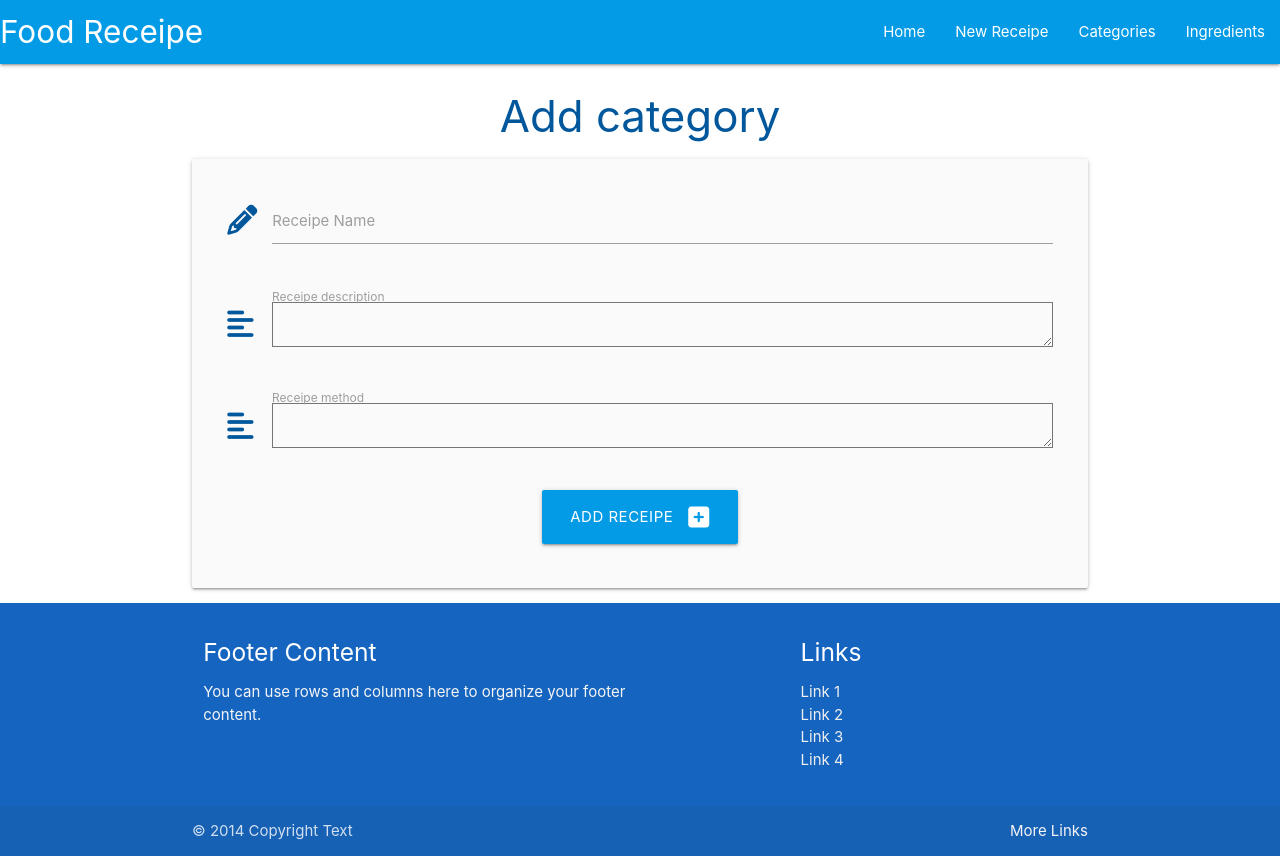
After one commit to Mark-Assessment/f-gama-foodrecipe-m3-2, a Flask app: page /add_receipe in a window 1280 px wide. The commit adds this page. Run offline with Flask 3, Linux system fonts and the light colour scheme.

Commit message:
Add receipe feature

```diff
--- a/foodreceipe/routes.py
+++ b/foodreceipe/routes.py
@@ -74,3 +74,21 @@ def delete_ingredients(ingredients_id):
     db.session.delete(ingredients)
     db.session.commit()
     return redirect(url_for("ingredients"))
+
+
+@app.route("/add_receipe", methods=["GET", "POST"])
+def add_receipe():
+    categories = list(Category.query.order_by(Category.category_name).all())
+    ingredients = list(Ingredients.query.order_by(Ingredients.ingredient_name).all())
+    if request.method == "POST":
+        receipes = Receipe(
+            receipe_name=request.form.get("receipe_name"),
+            receipe_description=request.form.get("receipe_description"),
+            prep_method=request.form.get("prep_method"),
+            ingredients_id=request.form.get("ingredients_id"),
+            category_id=request.form.get("category_id")
+        )
+        db.session.add(receipes)
+        db.session.commit()
+        return redirect(url_for("home"))
+    return render_template("add_receipe.html", categories=categories, ingredients=ingredients)
--- /dev/null
+++ b/foodreceipe/templates/add_receipe.html
@@ -0,0 +1,45 @@
+{% extends "base.html" %}
+{% block content %}
+
+<h3 class="light-blue-text text-darken-4 center-align">Add category</h3>
+
+<div class="row card-panel grey lighten-5">
+    <form class="col s12" method="POST" action="{{ url_for('add_receipe') }}">
+      <!--Receipe name-->
+      <div class="row">
+        <div class="input-field col s12">
+          <i class="fas fa-pencil-alt prefix light-blue-text text-darken-4"></i>
+          <input id="receipe_name" name="receipe_name" minlength="3" maxlength="50" type="text" class="validate" required>
+          <label for="receipe_name">Receipe Name</label>
+        </div>
+      </div>
+      <!--receipe description-->
+      <div class="row">
+        <div class="input-field col s12">
+          <i class="fas fa-align-left prefix light-blue-text text-darken-4"></i>
+          <textarea id="receipe_description" name="receipe_description" minlength="3" maxlength="200" type="text" class="validate" required>
+          </textarea>
+          <label for="receipe_description">Receipe description</label>
+        </div>
+      </div>
+      <!--receipe description-->
+      <div class="row">
+        <div class="input-field col s12">
+          <i class="fas fa-align-left prefix light-blue-text text-darken-4"></i>
+          <textarea id="prep_method" name="prep_method" minlength="3" maxlength="200" type="text" class="validate" required>
+          </textarea>
+          <label for="prep_method">Receipe method</label>
+        </div>
+      </div>
+      <!--Submit button-->
+      <div class="row">
+        <div class=" col s12 center-align">
+          <button type="submit" class="btn-large light-blue darken-1">
+            Add Receipe <i class="fas fa-plus-square right"></i>
+          </button>
+        </div>
+      </div>
+    </form>
+  </div>
+
+{% endblock %}
--- a/foodreceipe/templates/base.html
+++ b/foodreceipe/templates/base.html
@@ -19,7 +19,7 @@
               <a href="#" data-target="mobile-demo" class="sidenav-trigger"><i class="fas fa-bars"></i></a>
               <ul class="right hide-on-med-and-down">
                 <li><a href="{{ url_for('home') }}">Home</a></li>
-                <li><a href="">New Receipe</a></li>
+                <li><a href="{{ url_for('add_receipe') }}">New Receipe</a></li>
                 <li><a href="{{ url_for('categories') }}">Categories</a></li>
                 <li><a href="{{ url_for('ingredients') }}">Ingredients</a></li>
               </ul>
@@ -28,7 +28,7 @@
         <!-- mobile sidenav -->
           <ul class="sidenav" id="mobile-demo">
             <li><a href="{{ url_for('home') }}">Home</a></li>
-            <li><a href="">New Receipe</a></li>
+            <li><a href="{{ url_for('add_receipe') }}">New Receipe</a></li>
             <li><a href="{{ url_for('categories') }}">Categories</a></li>
             <li><a href="{{ url_for('ingredients') }}">Ingredients</a></li>
           </ul>
--- a/foodreceipe/templates/categories.html
+++ b/foodreceipe/templates/categories.html
@@ -19,11 +19,10 @@
           </div>
           <div class="card-action">
               <a href="{{ url_for('edit_category', category_id=category.id) }}" class="btn green accent-4">Edit</a>
-              <a href="#modal-{{ category.id }}" class="modal-trigger btn red">Delete</a>
-
-
+              <a href="#modal-{{ category.id }}" class="btn red modal-trigger">Delete</a>
               <!-- Modal Structure -->
               <div id="modal-{{ category.id }}" class="modal">
+                console.log("test")
                  <div class="modal-content">
                     <h4>Are you sure you want to delete this category</h4>
                     <p>This action cannot be undone</p>
```
Also changed, not shown: foodreceipe/templates/receipe.html (+8 -0 lines). Lines whose indentation alone changed are shown as unchanged.
